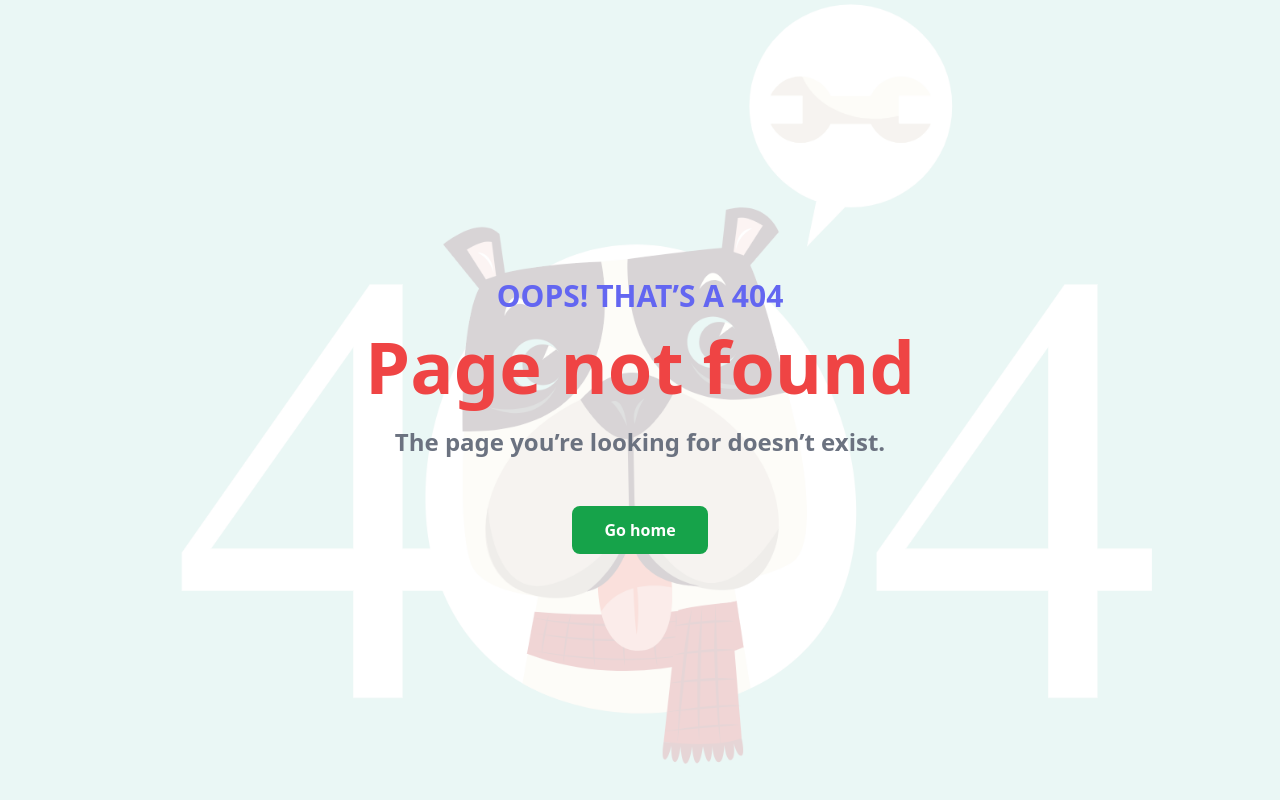
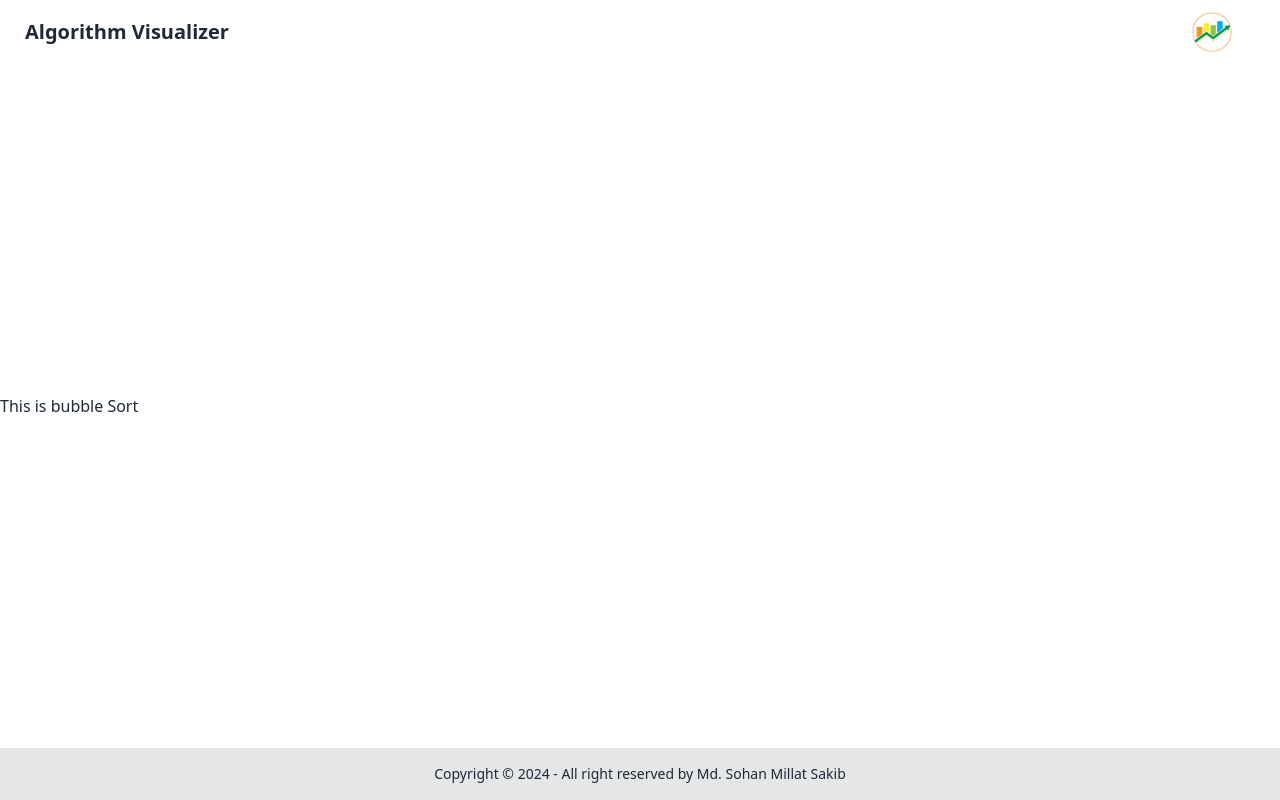
Before and after one commit to MillatSakib/Algorithm-Visualizer-with-React, a React (Vite) app: page /sort/bubblesort in a window 1280 px wide. Before the commit this address had no page. Built offline with nearby package versions, Linux system fonts and the light colour scheme.

Commit message:
Bubble sort add

```diff
--- /dev/null
+++ b/src/Sort/BubleSort/BubbleSort.jsx
@@ -0,0 +1,7 @@
+import React from "react";
+
+const BubbleSort = () => {
+  return <div>This is bubble Sort</div>;
+};
+
+export default BubbleSort;
--- a/src/main.jsx
+++ b/src/main.jsx
@@ -7,6 +7,7 @@ import Main from "./Main/Main";
 import ErrorPage from "./ErrorPage/ErrorPage.jsx";
 import Search from "./Search/Search.jsx";
 import Sort from "./Sort/Sort.jsx";
+import BubbleSort from "./Sort/BubleSort/BubbleSort.jsx";
 
 const router = createBrowserRouter([
   {
@@ -26,6 +27,10 @@ const router = createBrowserRouter([
         path: "/search",
         element: <Search />,
       },
+      {
+        path: "/sort/bubblesort",
+        element: <BubbleSort />,
+      },
     ],
   },
 ]);
```
